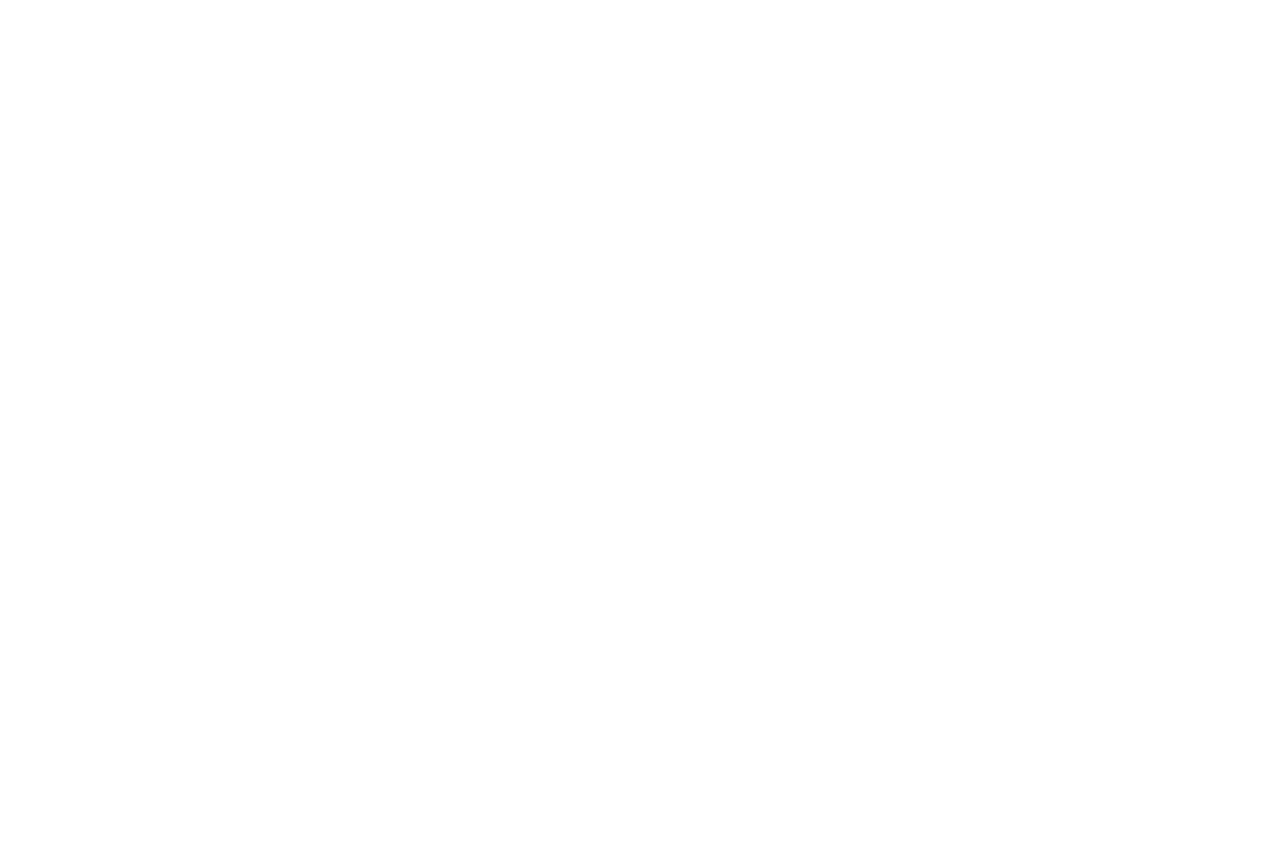
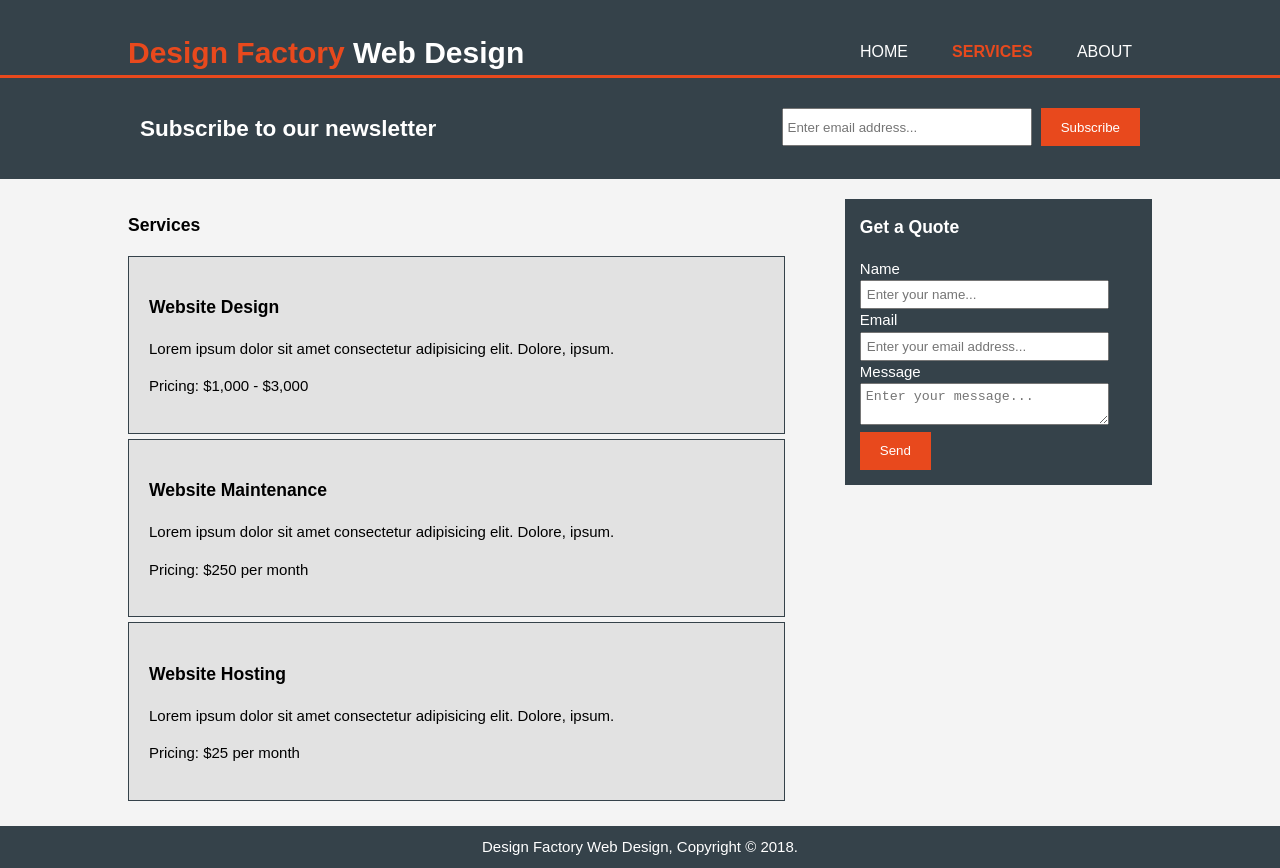
Before and after one commit to barrosdaniel/P_241018_Web_Design_Agency_Website, a plain HTML site: page services.html in a window 1280 px wide. Before the commit the page ends 800 px from the top, so only its background shows below. Drawn offline with Linux system fonts and the light colour scheme.

Commit message:
feature: completed services page

```diff
--- a/CSS/styles.css
+++ b/CSS/styles.css
@@ -177,6 +177,21 @@ aside#sidebar h3 {
   margin-top: 0;
 }
 
+aside#sidebar .quote input,
+aside#sidebar .quote textarea {
+  width: 90%;
+  padding: 5px;
+}
+
+
+/* Services */
+ul#services li {
+  list-style: none;
+  padding: 20px;
+  border: #35424a solid 1px;
+  margin-bottom: 5px;
+  background: #e2e2e2;
+}
 
 /* Footer */
 footer p {
--- a/services.html
+++ b/services.html
@@ -0,0 +1,102 @@
+<!DOCTYPE html>
+<html lang="en">
+
+<head>
+  <meta charset="UTF-8">
+  <meta name="viewport" content="width=device-width, initial-scale=1.0">
+  <meta http-equiv="X-UA-Compatible" content="ie=edge">
+  <meta name="description" content="Affordable and Professional Web Design">
+  <meta name="keywords" content="web design, affordable web design, professional web design">
+  <meta name="author" content="Daniel Barros">
+  <link rel="stylesheet" href="./CSS/styles.css">
+  <title>Design Factory Web Design | Services</title>
+</head>
+
+<body>
+
+  <header>
+    <div class="container">
+
+      <div id="branding">
+        <h1><span class="highlight">Design Factory</span> Web Design</h1>
+      </div>
+
+      <nav>
+        <ul>
+          <li><a href="index.html">Home</a></li>
+          <li class="current"><a href="services.html">Services</a></li>
+          <li><a href="about.html">About</a></li>
+        </ul>
+      </nav>
+
+    </div>
+  </header>
+
+  <section id="newsletter">
+    <div class="container">
+      <h1>Subscribe to our newsletter</h1>
+      <form>
+        <input type="email" name="email" id="email" placeholder="Enter email address...">
+        <button class="button-1" type="submit">Subscribe</button>
+      </form>
+    </div>
+  </section>
+
+  <section id="main">
+    <div class="container">
+      <article id="main-col">
+        <h1 class="page-title">Services</h1>
+        <ul id="services">
+          <li>
+            <h3>Website Design</h3>
+            <p>Lorem ipsum dolor sit amet consectetur adipisicing elit. Dolore,
+              ipsum.</p>
+            <p>Pricing: $1,000 - $3,000</p>
+          </li>
+          <li>
+            <h3>Website Maintenance</h3>
+            <p>Lorem ipsum dolor sit amet consectetur adipisicing elit. Dolore,
+              ipsum.</p>
+            <p>Pricing: $250 per month</p>
+          </li>
+          <li>
+            <h3>Website Hosting</h3>
+            <p>Lorem ipsum dolor sit amet consectetur adipisicing elit. Dolore,
+              ipsum.</p>
+            <p>Pricing: $25 per month</p>
+          </li>
+        </ul>
+      </article>
+
+      <aside id="sidebar">
+        <div class="dark">
+          <h3>Get a Quote</h3>
+          <form class="quote">
+            <div>
+              <label for="name">Name</label><br>
+              <input type="text" name="name" id="name" placeholder="Enter your name...">
+            </div>
+            <div>
+              <label for="email">Email</label><br>
+              <input type="email" name="email" id="email" placeholder="Enter your email address...">
+            </div>
+            <div>
+              <label for="message">Message</label><br>
+              <textarea name="message" id="message" placeholder="Enter your message..."></textarea>
+            </div>
+            <button class="button-1" type="submit">Send</button>
+          </form>
+        </div>
+      </aside>
+
+
+    </div>
+  </section>
+
+  <footer>
+    <p>Design Factory Web Design, Copyright &copy; 2018.</p>
+  </footer>
+
+</body>
+
+</html>
```
